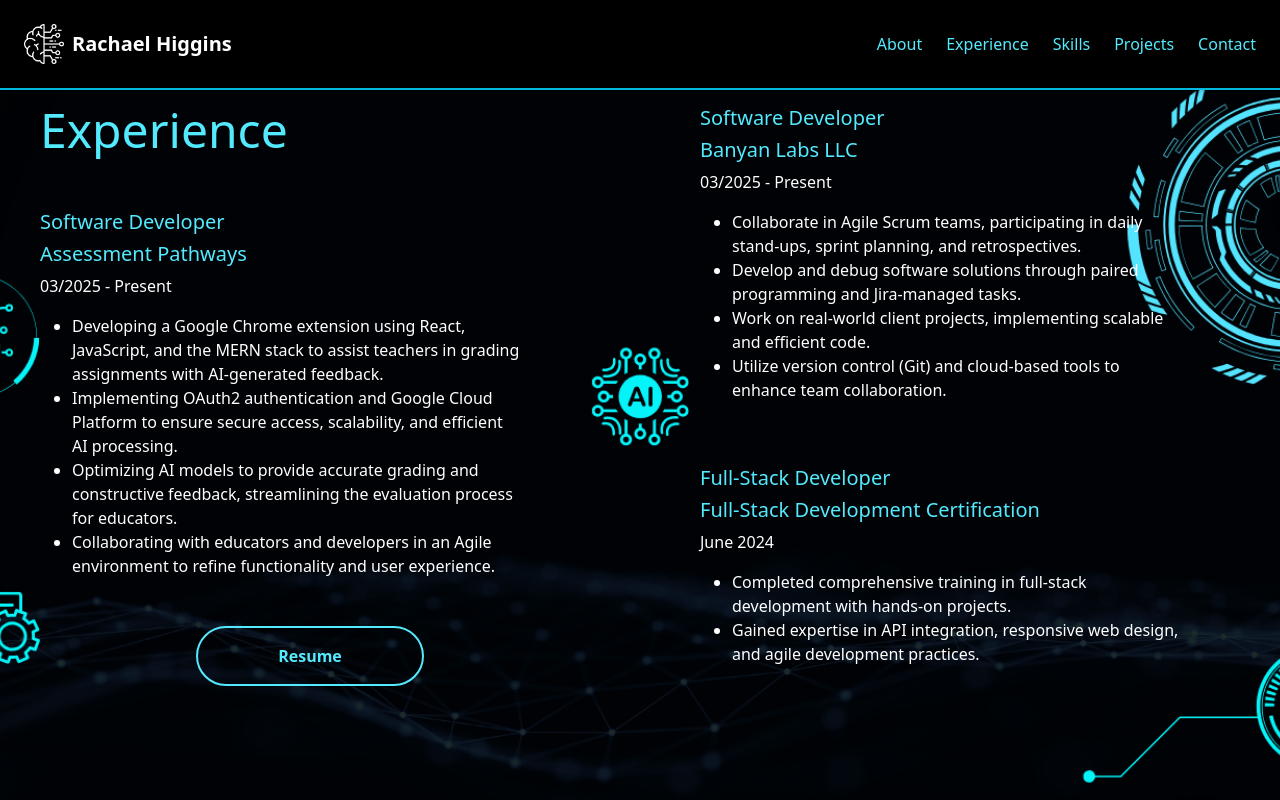
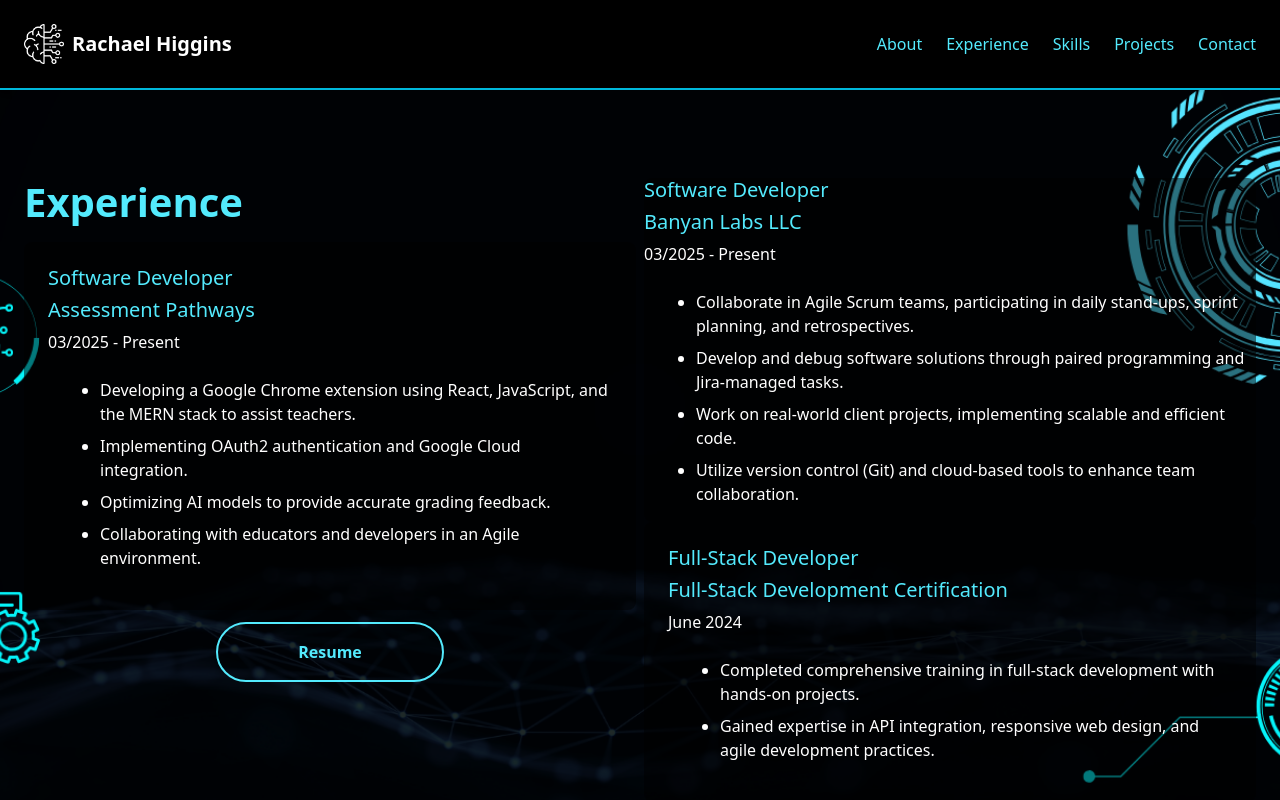
Before and after one commit to radkins22/Portfolio-Mern, a React (Vite) app in the folder client/: page /experience in a window 1280 px wide. Built offline with nearby package versions, Linux system fonts and the light colour scheme.

Commit message:
worked on responsiveness

```diff
--- a/client/src/Views/Pages/About/About.jsx
+++ b/client/src/Views/Pages/About/About.jsx
@@ -4,18 +4,16 @@
 const About = () => {
   return (
     <div
-      className="h-screen w-screen bg-cover bg-center bg-no-repeat overflow-hidden"
+      className="relative min-h-screen w-full bg-cover bg-center bg-no-repeat flex items-center justify-center px-4"
       style={{
         backgroundImage: `url(${Background})`,
-        height: "100vh",
-        width: "100vw",
       }}
     >
-      <div className="absolute top-1/8 left-1/2 transform -translate-x-[15%] text-left flex flex-col p-6">
+      <div className="bg-black bg-opacity-50 p-6 rounded-lg w-[95%] sm:w-[90%] md:w-[85%] lg:w-[80%] xl:w-[75%] max-w-5xl ml-auto text-left">
         <h1 className="!text-cyan-300 !font-bold !font-proxima-nova text-[1.5em] sm:text-[2em] md:text-[2.5em] lg:text-[3em] xl:text-[3.5em]">
           Introduction
         </h1>
-        <p className="text-white w-full h-1/4 mt-4 font-proxima-nova text-[0.875em] sm:text-[1em] md:text-[1em] lg:text-[1.25em] xl:text-[1.75em]">
+        <p className="text-white mt-4 font-proxima-nova text-[0.875em] sm:text-[1em] md:text-[1em] lg:text-[1.25em] xl:text-[1.75em]">
           From adversity to full-stack innovation, I've turned setbacks into
           source code. With a strong STEM foundation and relentless drive, I
           build real-world solutions— from scalable backends to responsive
--- a/client/src/Views/Pages/Experience/Experience.jsx
+++ b/client/src/Views/Pages/Experience/Experience.jsx
@@ -1,25 +1,23 @@
 import React from "react";
 import Background from "../../../assets/images/pg3BG.png";
-import { Card } from "react-bootstrap";
 import ResumeModal from "../../Components/ResumeModal";
 
 const Experience = () => {
   return (
     <div
-      className="w-screen h-full bg-cover bg-center bg-no-repeat overflow-y-auto flex justify-center pb-20"
+      className="w-screen min-h-screen lg:h-screen bg-cover bg-center bg-no-repeat flex justify-center items-center pb-6"
       style={{
         backgroundImage: `url(${Background})`,
       }}
     >
-      <div className="flex justify-center items-start w-full px">
-        <div className="w-full max-w-screen-xl px-4 md:px-8">
-          {/* Main Grid with larger gap on larger screens */}
-          <div className="grid grid-cols-1 md:grid-cols-2 gap-18 md:gap-20 lg:gap-22 overflow-x-auto">
-            {/* Left Section with two cards */}
-            <div className="flex flex-col space-y-4 order-last md:order-first">
-              <Card className="bg-transparent border-0 max-w-lg w-full">
-                <Card.Body className="flex flex-col justify-between">
-                  <div className="flex flex-col space-y-2">
+      <div className="flex flex-col items-center w-full max-w-screen-xl px-4 md:px-8 pt-6">
+        <div className="grid grid-cols-1 md:grid-cols-2 gap-2 w-full">
+
+          {/* Left Side */}
+          <div className="flex flex-col order-2 md:order-1">
+            {/* Banyan Labs */}
+            <div className="bg-black bg-opacity-50 rounded-lg w-full">
+              <div className="flex flex-col ">
                 <h5 className="text-xl md:text-2xl font-semibold !text-cyan-300">
                   Software Developer
                 </h5>
@@ -29,7 +27,7 @@
                 <p className="text-white text-sm md:text-base">
                   03/2025 - Present
                 </p>
-                    <ul className="text-white text-sm md:text-base list-disc">
+                <ul className="text-white text-sm md:text-base list-disc ml-5 mt-2 space-y-2">
                   <li>
                     Collaborate in Agile Scrum teams, participating in daily
                     stand-ups, sprint planning, and retrospectives.
@@ -39,8 +37,8 @@
                     programming and Jira-managed tasks.
                   </li>
                   <li>
-                        Work on real-world client projects, implementing
-                        scalable and efficient code.
+                    Work on real-world client projects, implementing scalable
+                    and efficient code.
                   </li>
                   <li>
                     Utilize version control (Git) and cloud-based tools to
@@ -48,11 +46,10 @@
                   </li>
                 </ul>
               </div>
-                </Card.Body>
-              </Card>
+            </div>
 
-              <Card className="bg-transparent border-0 max-w-lg w-full">
-                <Card.Body className="flex flex-col justify-between">
+            {/* Full-Stack Certification */}
+            <div className="bg-black bg-opacity-50 rounded-lg p-6 w-full">
               <div className="flex flex-col space-y-2">
                 <h5 className="text-xl md:text-2xl font-semibold !text-cyan-300">
                   Full-Stack Developer
@@ -61,37 +58,31 @@
                   Full-Stack Development Certification
                 </h5>
                 <p className="text-white text-sm md:text-base">June 2024</p>
-                    <ul className="text-white text-sm md:text-base list-disc">
+                <ul className="text-white text-sm md:text-base list-disc ml-5 mt-2 space-y-2">
                   <li>
-                        Completed comprehensive training in full-stack
-                        development with hands-on projects.
+                    Completed comprehensive training in full-stack development
+                    with hands-on projects.
                   </li>
                   <li>
-                        Gained expertise in API integration, responsive web
-                        design, and agile development practices.
+                    Gained expertise in API integration, responsive web design,
+                    and agile development practices.
                   </li>
                 </ul>
               </div>
-                </Card.Body>
-              </Card>
+            </div>
           </div>
 
-            {/* Right Section with two cards */}
-            <div className="flex flex-col space-y-4 order-first md:order-last">
-              {/* Right Card 1 */}
-              <Card className="bg-transparent border-0 max-w-lg w-full">
-                <Card.Body className="flex flex-col justify-between">
-                  <div className="flex flex-col space-y-2">
-                    <h5 className="!text-5xl md:text-4xl font-semibold !text-cyan-300">
+          {/* Right Side */}
+          <div className="flex flex-col space-y-3 order-1 md:order-2">
+            {/* Experience Heading */}
+            <div className="bg-transparent rounded-lg mb-2">
+              <h1 className="!text-cyan-300 !font-bold !font-proxima-nova text-[1.5em] sm:text-[2em] md:text-[2.5em] lg:text-[3em] xl:text-[3.5em]">
                 Experience
-                    </h5>
+              </h1>
             </div>
-                </Card.Body>
-              </Card>
 
-              {/* Right Card 2 */}
-              <Card className="bg-transparent border-0 max-w-lg w-full">
-                <Card.Body className="flex flex-col justify-between">
+            {/* Assessment Pathways */}
+            <div className="bg-black bg-opacity-50 rounded-lg p-6 w-full">
               <div className="flex flex-col space-y-2">
                 <h5 className="text-xl md:text-2xl font-semibold !text-cyan-300">
                   Software Developer
@@ -102,37 +93,32 @@
                 <p className="text-white text-sm md:text-base">
                   03/2025 - Present
                 </p>
-                    <ul className="text-white text-sm md:text-base list-disc">
+                <ul className="text-white text-sm md:text-base list-disc ml-5 mt-2 space-y-2">
                   <li>
                     Developing a Google Chrome extension using React,
-                        JavaScript, and the MERN stack to assist teachers in
-                        grading assignments with AI-generated feedback.
+                    JavaScript, and the MERN stack to assist teachers.
                   </li>
                   <li>
                     Implementing OAuth2 authentication and Google Cloud
-                        Platform to ensure secure access, scalability, and
-                        efficient AI processing.
+                    integration.
                   </li>
                   <li>
-                        Optimizing AI models to provide accurate grading and
-                        constructive feedback, streamlining the evaluation
-                        process for educators.
+                    Optimizing AI models to provide accurate grading feedback.
                   </li>
                   <li>
                     Collaborating with educators and developers in an Agile
-                        environment to refine functionality and user experience.
+                    environment.
                   </li>
                 </ul>
               </div>
-                </Card.Body>
-              </Card>
+            </div>
 
-              {/* ResumeModal Button */}
-              <div className="flex justify-center sm:mb-15">
+            {/* Resume Modal */}
+            <div className="flex justify-center mb-4">
               <ResumeModal />
             </div>
           </div>
-          </div>
+
         </div>
       </div>
     </div>
--- a/client/src/index.css
+++ b/client/src/index.css
@@ -2,18 +2,32 @@
 @import "tailwindcss";
 
 html, body {
-    height: 100vh;
+  height: 100%;
   margin: 0;
   padding: 0;
-    overflow: hidden;
+  overflow-x: hidden; /* Only hide horizontal scrolling */
+   /* Allow vertical scrolling */
 }
 
 @media (max-width: 768px) {
   body {
-      overflow-x: auto; /* Or 'scroll' depending on your needs */
+    overflow-x: auto; /* Allow horizontal scroll on mobile if necessary */
+    overflow-y: auto; /* Explicitly allow vertical scroll too */
   }
 }
 
 #root {
-    height: 100vh;
+  min-height: 100%;
 }
+
+@keyframes rotateIcon {
+  0% {
+    transform: rotate(0deg);
+  }
+  50% {
+    transform: rotate(180deg);
+  }
+  100% {
+    transform: rotate(360deg);
+  }
+}
```
Also changed, not shown: client/src/Views/Pages/Skills/Skill.jsx (+30 -77 lines), client/src/assets/images/pg3BG.png, client/src/assets/images/pg4BG.png. Lines whose indentation alone changed are shown as unchanged.
